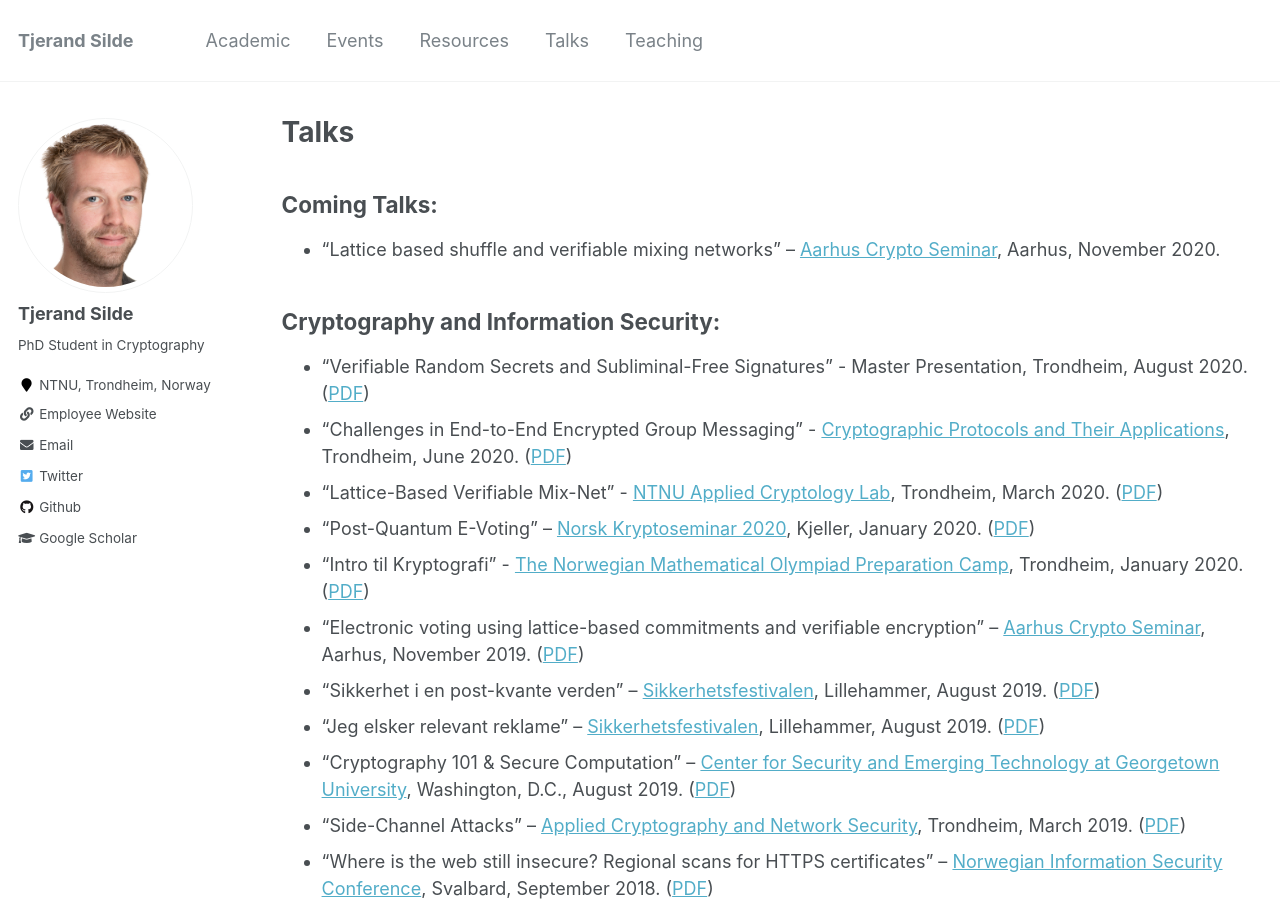
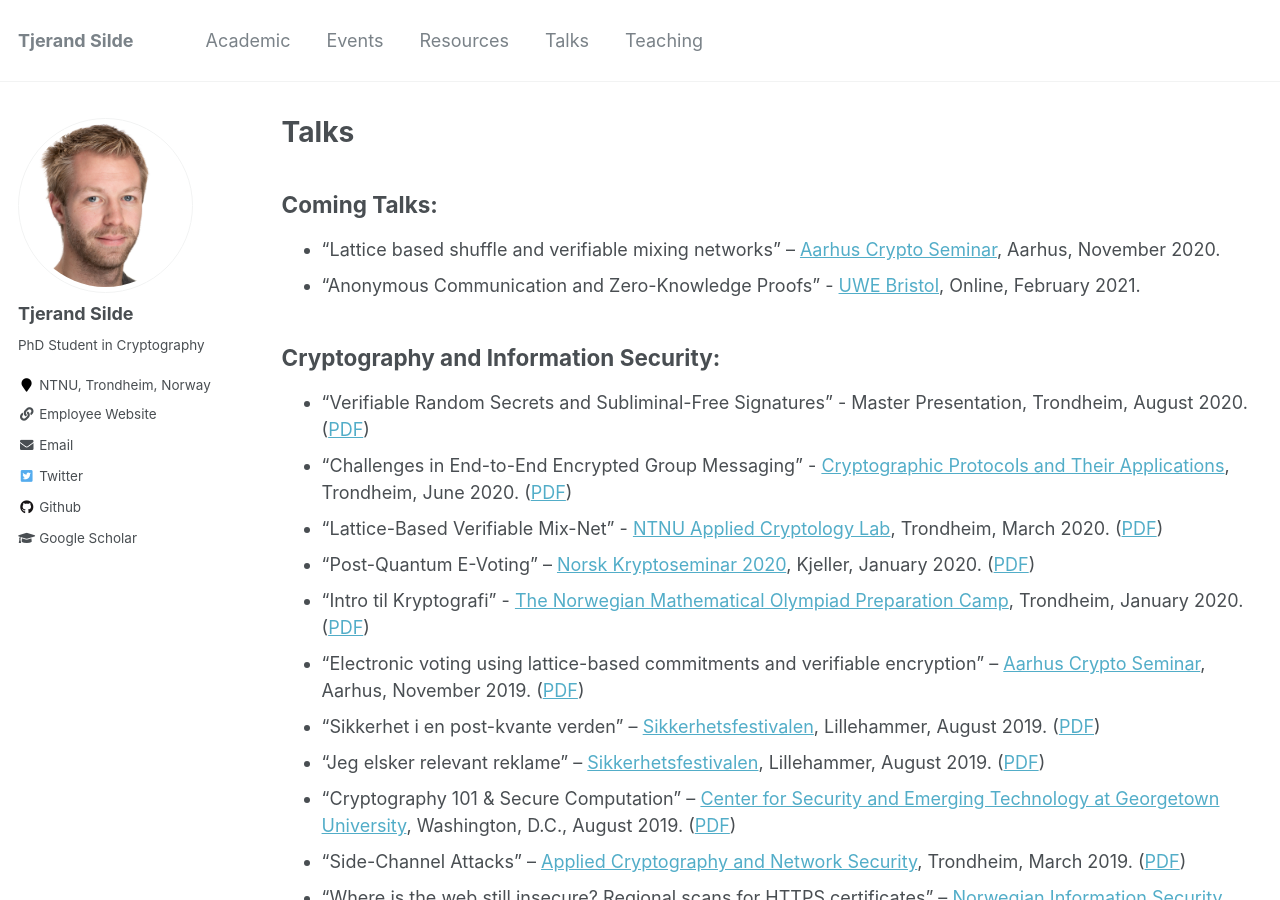
Before and after one commit to tjesi/tjesi.github.io, a Jekyll site: the page built from _pages/talks.md, in a window 1280 px wide and 900 px high. Built offline with Jekyll 4.4.1, drawn with Linux system fonts in a browser that asks for light colours.

Commit message:
Update talks.md

```diff
--- a/_pages/talks.md
+++ b/_pages/talks.md
@@ -8,6 +8,7 @@ author_profile: true
 ## Coming Talks:
 
 * “Lattice based shuffle and verifiable mixing networks” – [Aarhus Crypto Seminar](https://cs.au.dk/research/cryptography-and-security/seminar), Aarhus, November 2020.
+* "Anonymous Communication and Zero-Knowledge Proofs" - [UWE Bristol](https://www.uwe.ac.uk), Online, February 2021.
 
 ## Cryptography and Information Security:
 
```
